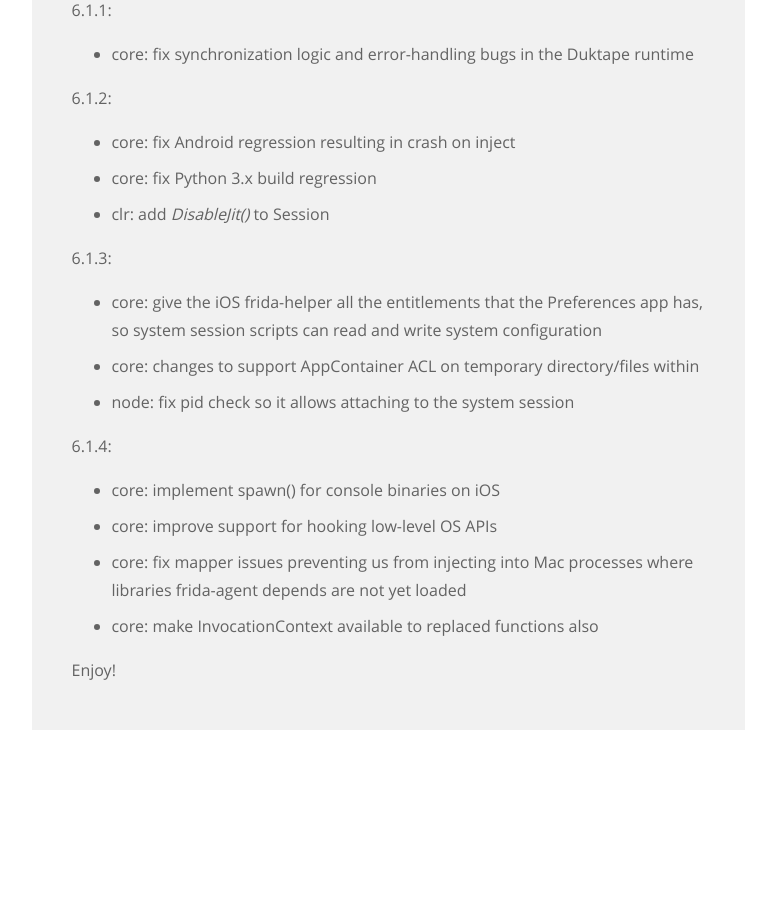
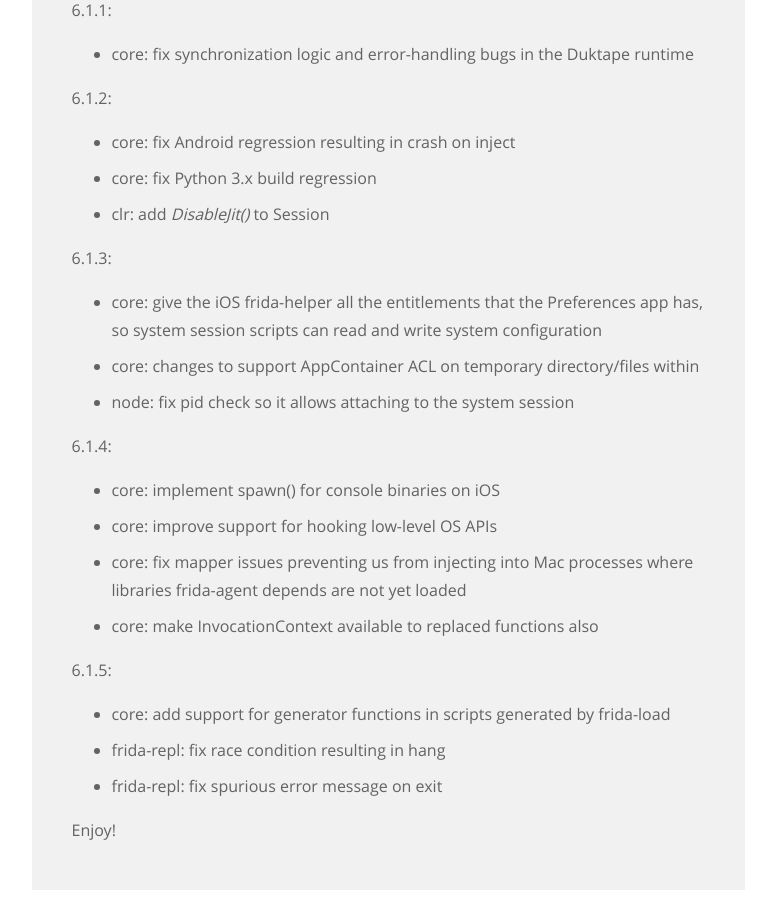
Before and after one commit to frida/frida-website, a Jekyll site: the page built from _posts/2016-01-14-frida-6-1-released.markdown, in a window 1280 px wide and 900 px high, scrolled down 1712 px. Shown: the whole window, without its empty margins (364-1140 px from the left). Built offline with Jekyll 4.4.1, drawn with Linux system fonts in a browser that asks for light colours; before the commit the page ends 2452 px from its top, so only the background shows below that.

Commit message:
Add release notes for 6.1.5

```diff
--- a/_posts/2016-01-14-frida-6-1-released.markdown
+++ b/_posts/2016-01-14-frida-6-1-released.markdown
@@ -87,4 +87,10 @@ So in closing, here's a summary of the changes:
         where libraries frida-agent depends are not yet loaded
 - core: make InvocationContext available to replaced functions also
 
+6.1.5:
+
+- core: add support for generator functions in scripts generated by frida-load
+- frida-repl: fix race condition resulting in hang
+- frida-repl: fix spurious error message on exit
+
 Enjoy!
```
